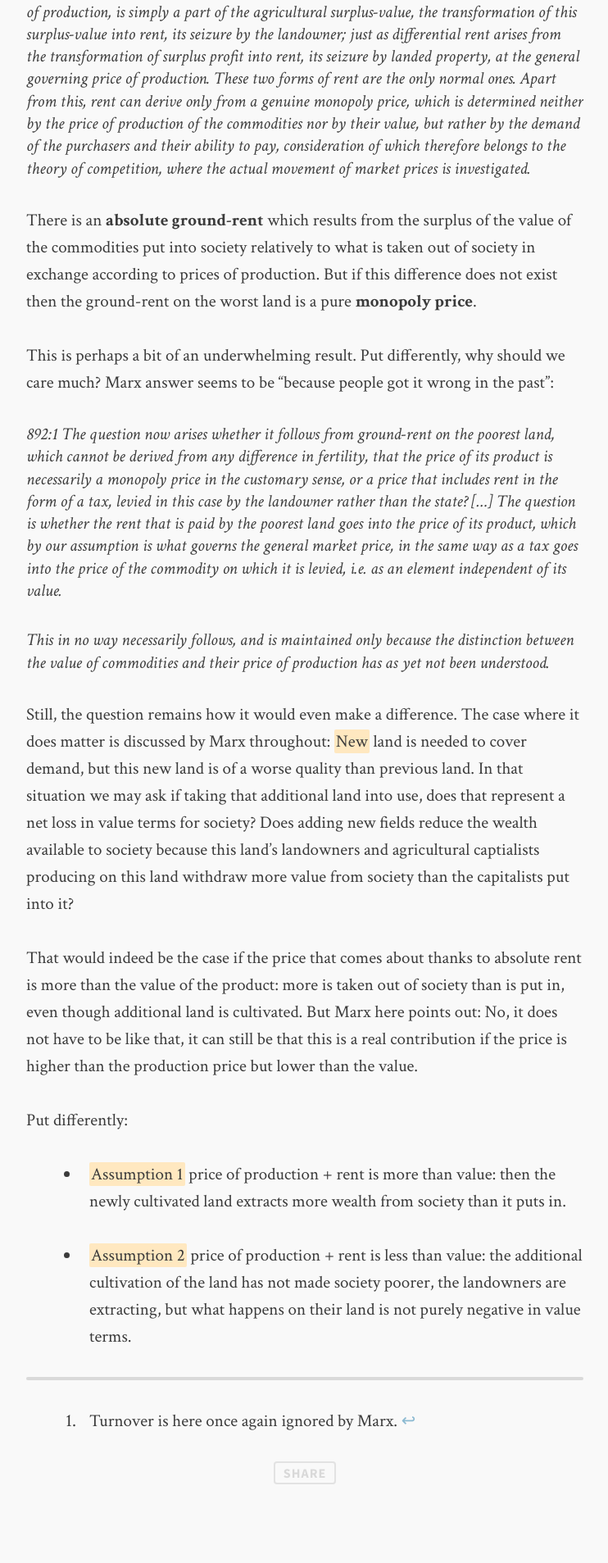
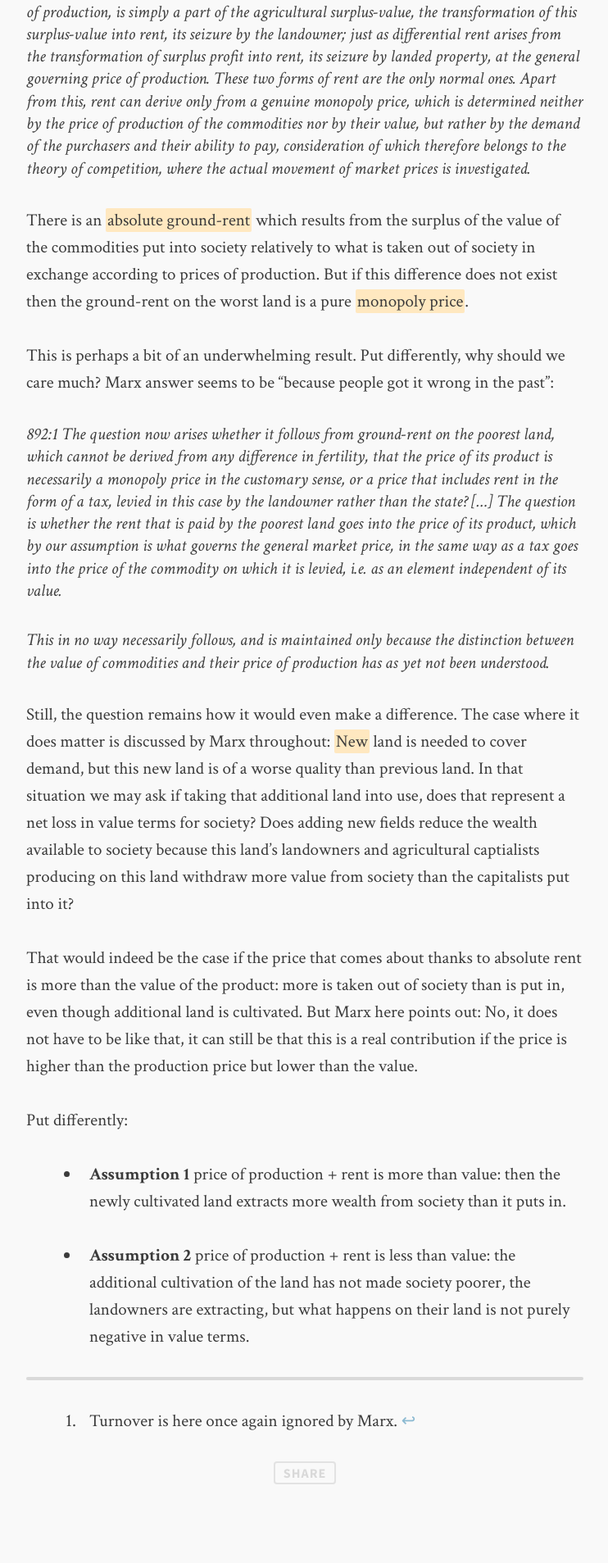
Before and after one commit to readingcapital/readingcapital.github.io, a Jekyll site: the page built from volume-3/chapter-45-commentary.md, in a window 1280 px wide. Shown: the part 2069-3976 px from the top of the page at 82% size, without its empty margins (268-1010 px from the left). Built offline with Jekyll 4.4.1, drawn with Linux system fonts in a browser that asks for light colours; comment, search, counter and statistics services are not loaded.

Commit message:
formatting

```diff
--- a/volume-3/chapter-45-commentary.md
+++ b/volume-3/chapter-45-commentary.md
@@ -23,7 +23,7 @@ This means that the societal pot of surplus value, from which all spheres get th
 
 > 898:1 In any case, this absolute rent, arising from the excess value over and above the price of production, is simply a part of the agricultural surplus-value, the transformation of this surplus-value into rent, its seizure by the landowner; just as differential rent arises from the transformation of surplus profit into rent, its seizure by landed property, at the general governing price of production. These two forms of rent are the only normal ones. Apart from this, rent can derive only from a genuine monopoly price, which is determined neither by the price of production of the commodities nor by their value, but rather by the demand of the purchasers and their ability to pay, consideration of which therefore belongs to the theory of competition, where the actual movement of market prices is investigated.
 
-There is an **absolute ground-rent** which results from the surplus of the value of the commodities put into society relatively to what is taken out of society in exchange according to prices of production. But if this difference does not exist then the ground-rent on the worst land is a pure **monopoly price**.
+There is an *absolute ground-rent* which results from the surplus of the value of the commodities put into society relatively to what is taken out of society in exchange according to prices of production. But if this difference does not exist then the ground-rent on the worst land is a pure *monopoly price*.
 
 This is perhaps a bit of an underwhelming result. Put differently, why should we care much? Marx answer seems to be “because people got it wrong in the past”:
 
@@ -37,9 +37,9 @@ That would indeed be the case if the price that comes about thanks to absolute r
 
 Put differently:
 
--   *Assumption 1* price of production + rent is more than value: then the newly cultivated land extracts more wealth from society than it puts in.
+-   **Assumption 1** price of production + rent is more than value: then the newly cultivated land extracts more wealth from society than it puts in.
 
--   *Assumption 2* price of production + rent is less than value: the additional cultivation of the land has not made society poorer, the landowners are extracting, but what happens on their land is not purely negative in value terms.
+-   **Assumption 2** price of production + rent is less than value: the additional cultivation of the land has not made society poorer, the landowners are extracting, but what happens on their land is not purely negative in value terms.
 
 ---
 
```
